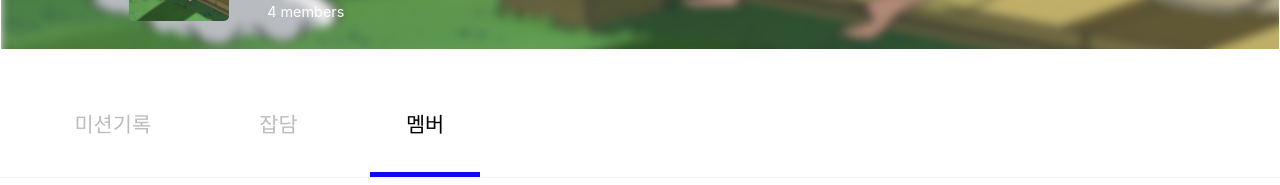
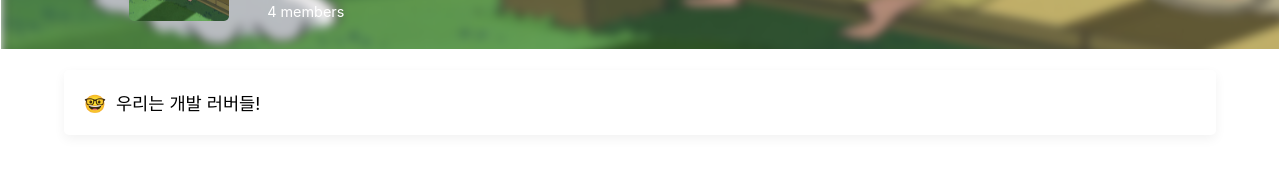
Before and after one commit to ITKOO/connect-dku-client, a React (Create React App) app: page /members in a window 1280 px wide. Shown: the part 230-415 px from the top of the page. Built offline with nearby package versions, Linux system fonts and the light colour scheme; a web font is replaced by a local one.

Commit message:
feat(#21): 그룹 한줄소개 퍼블리싱 구현

```diff
--- /dev/null
+++ b/src/components/GroupIntroduce.js
@@ -0,0 +1,13 @@
+import "./css/GroupIntroduce.css";
+
+function GroupIntroduce({}) {
+	return (
+		<div class="ftSm introducingTxt">
+			<div className="textLeft">
+				<span className="icon">🤓</span> 우리는 개발 러버들!
+			</div>
+		</div>
+	);
+}
+
+export default GroupIntroduce;
--- /dev/null
+++ b/src/components/css/GroupIntroduce.css
@@ -0,0 +1,13 @@
+.introducingTxt {
+	width: 90%;
+	text-align: center;
+	margin: auto;
+	margin-top: 20px;
+	padding: 20px;
+	box-shadow: 0px 4px 12px rgb(242, 242, 242);
+	border-radius: 5px;
+}
+
+.icon {
+	margin-right: 5px;
+}
--- a/src/pages/Members.js
+++ b/src/pages/Members.js
@@ -5,6 +5,7 @@ import GroupIndex from "../components/GroupIndex";
 import Member from "../components/Member";
 import FloatingBtn from "../components/FloatingBtn";
 import GroupProfile from "../components/GroupProfile";
+import GroupIntroduce from "../components/GroupIntroduce";
 
 const Members = () => {
 	const membersData = [
@@ -47,6 +48,7 @@ const Members = () => {
 				groupName="개발을 사랑하는 1팀"
 				groupMembers="4"
 			/>
+			<GroupIntroduce />
 			<div className="members">
 				<GroupIndex selectedIndex="member" />
 				<div className="memberList">
```
